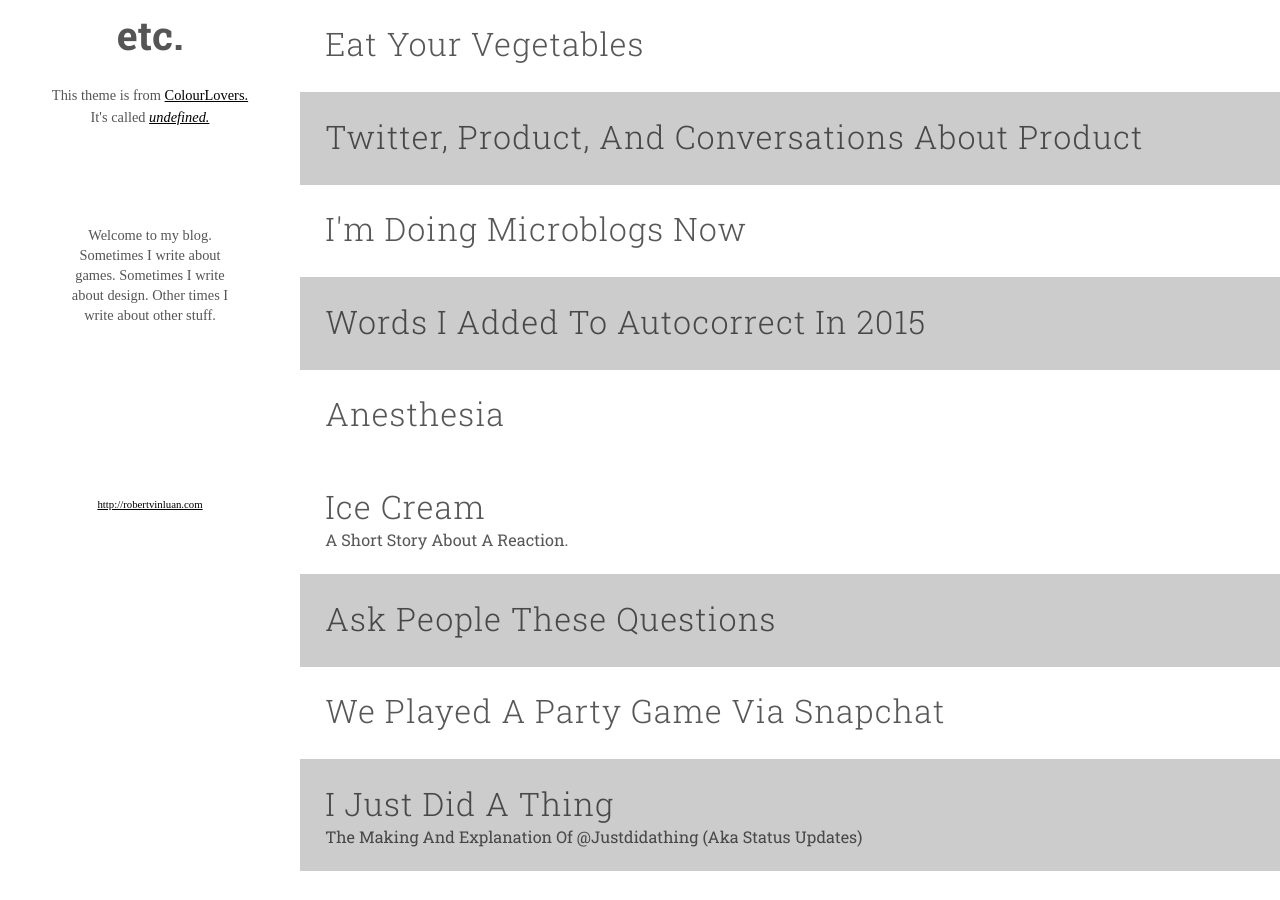
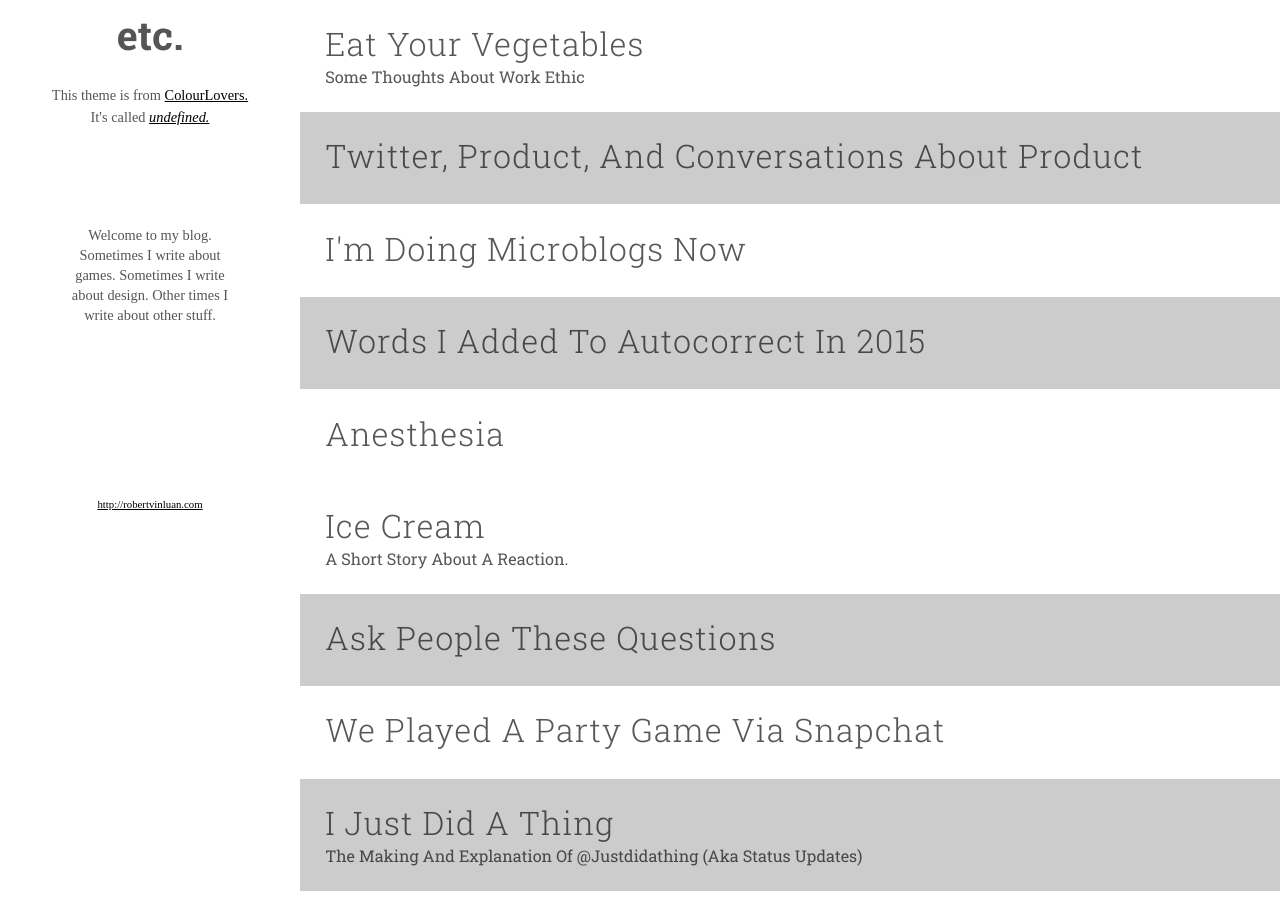
Before and after one commit to rvinluan/rvinluan.github.io, a Jekyll site: the page built from index.html, in a window 1280 px wide and 900 px high. Built offline with Jekyll 4.4.1, drawn with Linux system fonts in a browser that asks for light colours; nearby versions of some CDN libraries; some web fonts are replaced.

Commit message:
Created 2016-03-10-eat-your-vegetables.md

```diff
--- a/_posts/2016-03-10-eat-your-vegetables.md
+++ b/_posts/2016-03-10-eat-your-vegetables.md
@@ -1,5 +1,8 @@
 ---
 published: true
+title: Eat Your Vegetables
+subtitle: Some thoughts about work ethic
+layout: post
 ---
 
 I've developed somewhat of a mantra recently, as trite and embarrassing as that sounds.
```
